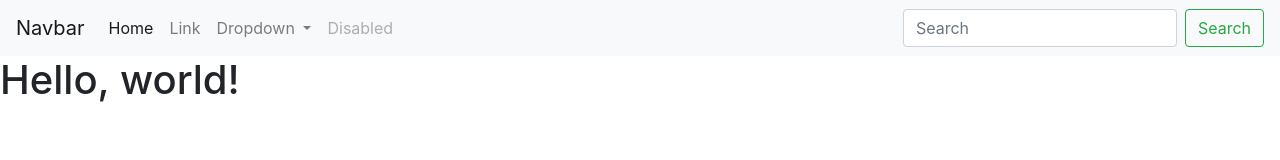
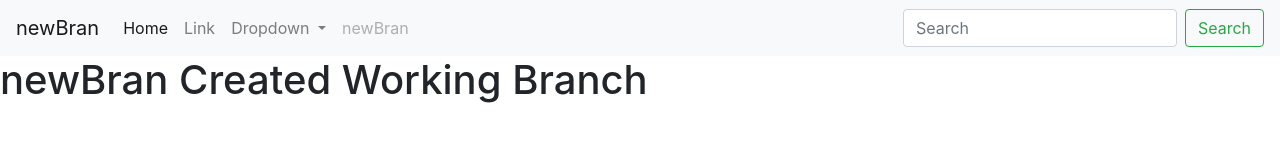
Before and after one commit to imranhossainsajib/Bootstap-4-All-Cod, a plain HTML site: page index.html in a window 1280 px wide. Drawn offline with nearby package versions, Linux system fonts and the light colour scheme.

Commit message:
modifi commet

```diff
--- a/index.html
+++ b/index.html
@@ -12,7 +12,7 @@
   </head>
   <body>
     <nav class="navbar navbar-expand-lg navbar-light bg-light">
-      <a class="navbar-brand" href="#">Navbar</a>
+      <a class="navbar-brand" href="#">newBran</a>
       <button class="navbar-toggler" type="button" data-toggle="collapse" data-target="#navbarSupportedContent" aria-controls="navbarSupportedContent" aria-expanded="false" aria-label="Toggle navigation">
         <span class="navbar-toggler-icon"></span>
       </button>
@@ -37,7 +37,7 @@
             </div>
           </li>
           <li class="nav-item">
-            <a class="nav-link disabled">Disabled</a>
+            <a class="nav-link disabled">newBran</a>
           </li>
         </ul>
         <form class="form-inline my-2 my-lg-0">
@@ -46,7 +46,7 @@
         </form>
       </div>
     </nav>
-    <h1>Hello, world!</h1>
+    <h1>newBran Created Working Branch</h1>
 
     <!-- Optional JavaScript; choose one of the two! -->
 
```
